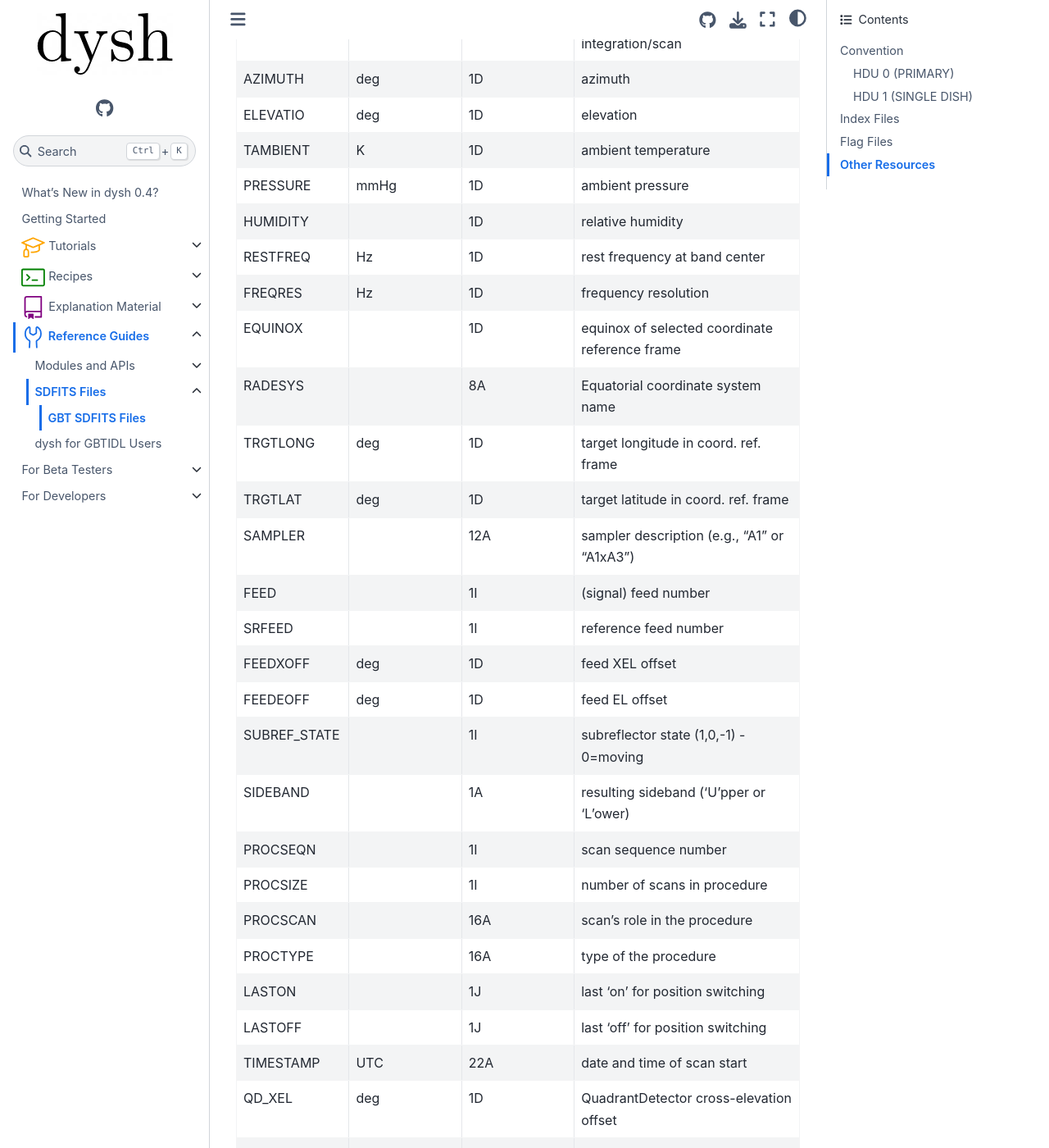
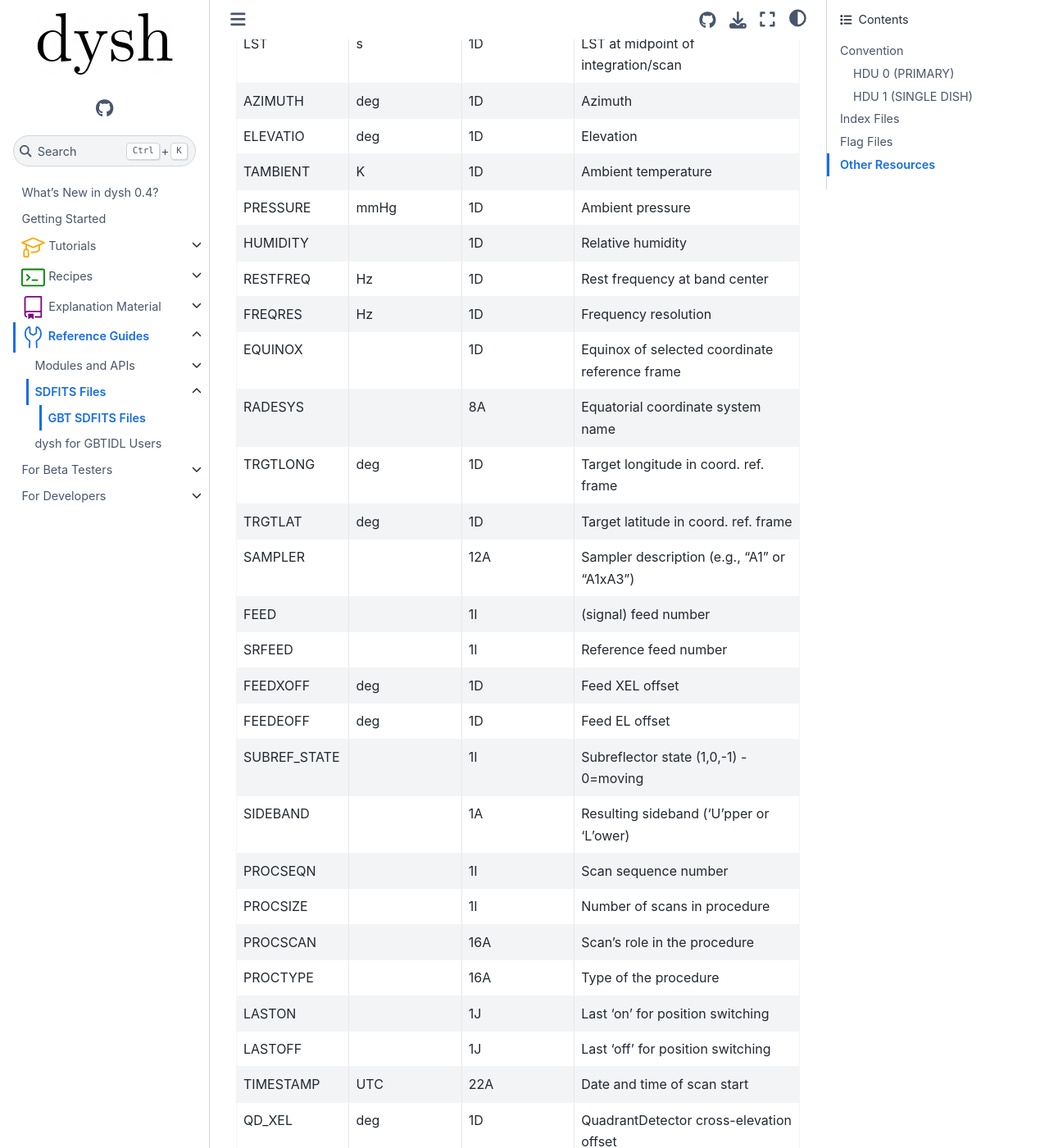
Before and after one commit to GreenBankObservatory/dysh, a Sphinx documentation site: the page built from docs/source/reference/sdfits_files/gbt_sdfits.rst, in a window 1280 px wide and 1400 px high, scrolled down 3282 px. Shown: the whole window at 82% size. Built offline with Sphinx 7.4.7 and the Sphinx Book theme 1.1.4, drawn with Linux system fonts in a browser that asks for light colours; pages that are not in the unit, such as notebooks, are missing from menus; some of the changed text lies outside the part shown.

```diff
--- a/docs/source/reference/sdfits_files/gbt_sdfits.rst
+++ b/docs/source/reference/sdfits_files/gbt_sdfits.rst
@@ -117,7 +117,7 @@ Data
    * - OBJECT
      -
      - 32A
-     - name of source observed
+     - Name of source observed
    * - BANDWID
      - Hz
      - 1D
@@ -145,7 +145,7 @@ Data
    * - TDIM7
      -
      - 16A
-     - data dimensions of the array
+     - Data dimensions of the array
    * - TUNIT7
      -
      - 6A
@@ -153,7 +153,7 @@ Data
    * - CTYPE1
      - Hz
      - 8A
-     - first data axis is frequency-like
+     - First data axis is frequency-like
    * - CRVAL1
      - Hz
      - 1D
@@ -169,7 +169,7 @@ Data
    * - CTYPE2
      -
      - 4A
-     - second axis is longitude-like
+     - Second axis is longitude-like
    * - CRVAL2
      - deg
      - 1D
@@ -177,7 +177,7 @@ Data
    * - CTYPE3
      -
      - 4A
-     - third axis is latitude-like
+     - Third axis is latitude-like
    * - CRVAL3
      - deg
      - 1D
@@ -185,7 +185,7 @@ Data
    * - CTYPE4
      -
      -
-     - fourth axis is Stokes
+     - Fourth axis is Stokes
    * - CRVAL4
      -
      - 1I
@@ -193,43 +193,43 @@ Data
    * - OBSERVER
      -
      - 32A
-     - name of observer(s)
+     - Name of observer(s)
    * - OBSID
      -
      - 32A
-     - observation description
+     - Observation description
    * - SCAN
      -
      - 1J
-     - scan number
+     - Scan number
    * - OBSMODE
      -
      - 32A
-     - observing mode
+     - Observing mode
    * - FRONTEND
      -
      - 16A
-     - frontend device
+     - Frontend device
    * - TCAL
      - K
      - 1E
-     - calibration temperature
+     - Calibration temperature
    * - VELDEF
      -
      - 8A
-     - velocity definition and frame
+     - Velocity definition and frame
    * - VFRAME
      - m/s
      - 1D
-     - radial velocity of the reference frame
+     - Radial velocity of the reference frame
    * - RVSYS
      - m/s
      - 1D
-     - radial velocity, Vsource - Vtelescope
+     - Radial velocity, Vsource - Vtelescope
    * - OBSFREQ
      - Hz
      - 1D
-     - observed center frequency
+     - Observed center frequency
    * - LST
      - s
      - 1D
@@ -237,35 +237,35 @@ Data
    * - AZIMUTH
      - deg
      - 1D
-     - azimuth
+     - Azimuth
    * - ELEVATIO
      - deg
      - 1D
-     - elevation
+     - Elevation
    * - TAMBIENT
      - K
      - 1D
-     - ambient temperature
+     - Ambient temperature
    * - PRESSURE
      - mmHg
      - 1D
-     - ambient pressure
+     - Ambient pressure
    * - HUMIDITY
      -
      - 1D
-     - relative humidity
+     - Relative humidity
    * - RESTFREQ
      - Hz
      - 1D
-     - rest frequency at band center
+     - Rest frequency at band center
    * - FREQRES
      - Hz
      - 1D
-     - frequency resolution
+     - Frequency resolution
    * - EQUINOX
      -
      - 1D
-     - equinox of selected coordinate reference frame
+     - Equinox of selected coordinate reference frame
    * - RADESYS
      -
      - 8A
@@ -273,15 +273,15 @@ Data
    * - TRGTLONG
      - deg
      - 1D
-     - target longitude in coord. ref. frame
+     - Target longitude in coord. ref. frame
    * - TRGTLAT
      - deg
      - 1D
-     - target latitude in coord. ref. frame
+     - Target latitude in coord. ref. frame
    * - SAMPLER
      -
      - 12A
-     - sampler description (e.g., "A1" or "A1xA3")
+     - Sampler description (e.g., "A1" or "A1xA3")
    * - FEED
      -
      - 1I
@@ -289,51 +289,51 @@ Data
    * - SRFEED
      -
      - 1I
-     - reference feed number
+     - Reference feed number
    * - FEEDXOFF
      - deg
      - 1D
-     - feed XEL offset
+     - Feed XEL offset
    * - FEEDEOFF
      - deg
      - 1D
-     - feed EL offset
+     - Feed EL offset
    * - SUBREF_STATE
      -
      - 1I
-     - subreflector state (1,0,-1) - 0=moving
+     - Subreflector state (1,0,-1) - 0=moving
    * - SIDEBAND
      -
      - 1A
-     - resulting sideband ('U'pper or 'L'ower)
+     - Resulting sideband ('U'pper or 'L'ower)
    * - PROCSEQN
      -
      - 1I
-     - scan sequence number
+     - Scan sequence number
    * - PROCSIZE
      -
      - 1I
-     - number of scans in procedure
+     - Number of scans in procedure
    * - PROCSCAN
      -
      - 16A
-     - scan's role in the procedure
+     - Scan's role in the procedure
    * - PROCTYPE
      -
      - 16A
-     - type of the procedure
+     - Type of the procedure
    * - LASTON
      -
      - 1J
-     - last 'on' for position switching
+     - Last 'on' for position switching
    * - LASTOFF
      -
      - 1J
-     - last 'off' for position switching
+     - Last 'off' for position switching
    * - TIMESTAMP
      - UTC
      - 22A
-     - date and time of scan start
+     - Date and time of scan start
    * - QD_XEL
      - deg
      - 1D
@@ -357,7 +357,7 @@ Data
    * - ZEROCHAN
      -
      - 1E
-     - zero channel
+     - Zero channel
    * - DOPFREQ
      - Hz
      - 1D
@@ -369,7 +369,7 @@ Data
    * - VSPDELT
      -
      - 1D
-     - channel increment between adjacent VEGAS spurs
+     - Channel increment between adjacent VEGAS spurs
    * - VSPRVAL
      -
      - 1D
```
Also changed, not shown: other parts of docs/source/reference/sdfits_files/gbt_sdfits.rst (+9 -9 lines).
